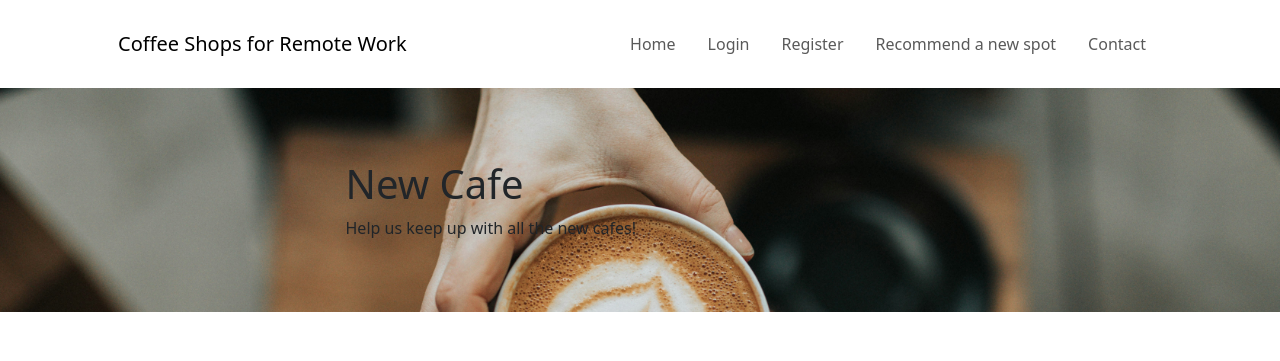
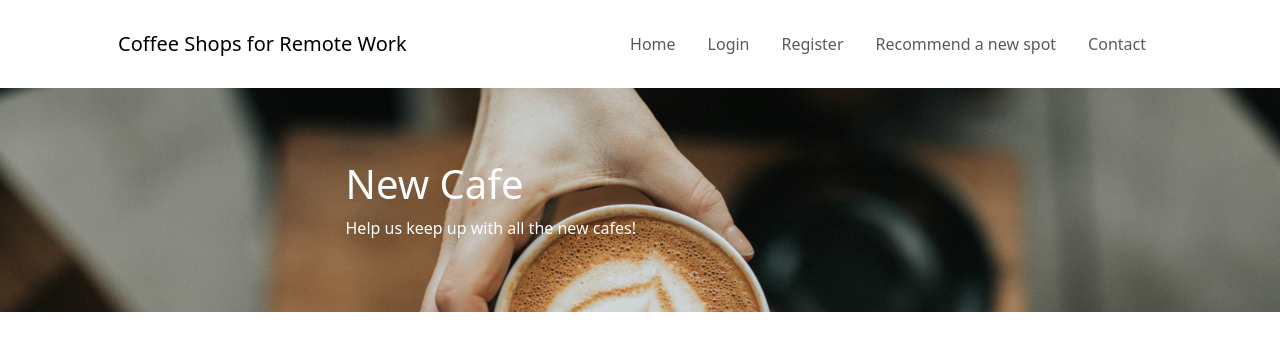
Before and after one commit to MCDAngelo/remote_work_coffee_shops_website, a Flask app: page /add_new in a window 1280 px wide. Shown: the top 361 px of the page. Run offline with Flask 3, Linux system fonts and the light colour scheme; some libraries are stand-ins or nearby versions.

Commit message:
Tweak heading font color

```diff
--- a/templates/add_cafe.html
+++ b/templates/add_cafe.html
@@ -8,11 +8,11 @@
       <div class="col-md-10 col-lg-8 col-xl-7">
         <div class="page-heading">
           {% if is_edit: %}
-          <h1>Edit Cafe Details </h1>
-          <span class="subheading">Help us keep our details up to date!</span>
+          <h1 style="color:white">Edit Cafe Details </h1>
+          <span class="subheading" style="color:white">Help us keep our details up to date!</span>
           {% else: %}
-          <h1>New Cafe</h1>
-          <span class="subheading">Help us keep up with all the new cafes!</span>
+          <h1 style="color:white">New Cafe</h1>
+          <span class="subheading" style="color:white">Help us keep up with all the new cafes!</span>
           {% endif %}
         </div>
       </div>
```
